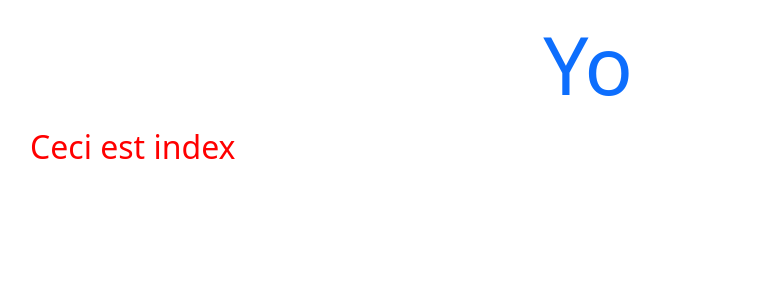
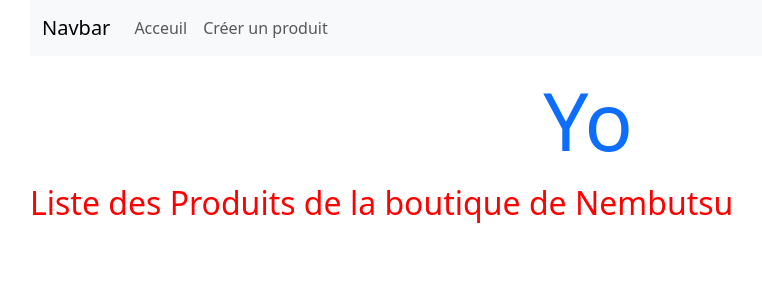
Before and after one commit to Ndeffoloic/TutoDjango, a Django app: page / in a window 1280 px wide. Shown: the top 300 px of the page, without its empty margins (52-814 px from the left). Run offline with Django 5.2, Linux system fonts and the light colour scheme; data that the repository does not hold is empty.

Commit message:
j'avais un problème dans ma classe views. En effet, je recupérais le prix en utilisant request.FILES au lieu de request.POST. Et après avoir corrigé ledit problème, au lieu de reprendre le remplissage du formulaire à 0 en rechargeant son URL depuis l'acceuil, je voulais relancer sa soumission, ce qui n'a pas, selon moi, permi à mettre à jour le truc. Voici le message d'erreur que j'avais: IntegrityError at /create-produit/ NOT NULL constraint failed: produits_produit.description Request Method:	POST Request URL:	http://127.0.0.1:8000/create-produit/ Django Version:	5.0.6 Exception Type:	IntegrityError Exception Value: NOT NULL constraint failed: produits_produit.description Exception Location:	C:\Users\loicn\Documents\Dev_perso\Formations\TutoDjango\venv\Lib\site-packages\django\db\backends\sqlite3\base.py, line 329, in execute Raised during:	produits.views.CreateProduct Python Executable:	C:\Users\loicn\Documents\Dev_perso\Formations\TutoDjango\venv\Scripts\python.exe Python Version:	3.11.0 Python Path: ['C:\\Users\\loicn\\Documents\\Dev_perso\\Formations\\TutoDjango',  'C:\\Users\\loicn\\AppData\\Local\\Programs\\Python\\Python311\\python311.zip',  'C:\\Users\\loicn\\AppData\\Local\\Programs\\Python\\Python311\\DLLs',  'C:\\Users\\loicn\\AppData\\Local\\Programs\\Python\\Python311\\Lib',  'C:\\Users\\loicn\\AppData\\Local\\Programs\\Python\\Python311',  'C:\\Users\\loicn\\Documents\\Dev_perso\\Formations\\TutoDjango\\venv',  'C:\\Users\\loicn\\Documents\\Dev_perso\\Formations\\TutoDjango\\venv\\Lib\\site-packages'] Server time:	Sat, 29 Jun 2024 11:42:13 +0000"""

```diff
--- a/produits/urls.py
+++ b/produits/urls.py
@@ -1,7 +1,10 @@
 from django.urls import path
 
-from .views import index
+from .views import CreateProduct, index
+
+app_name    = 'produits'
 
 urlpatterns = [
     path('', index, name = 'index'),
+    path('create-produit/', CreateProduct.as_view(),name='create_product'),
 ]
--- a/produits/views.py
+++ b/produits/views.py
@@ -1,6 +1,32 @@
 from django.shortcuts import HttpResponse, render
+from django.views import View
+
+from .models import Produit
 
 
 # Create your views here.
 def index(request, *args, **Kwargs) :
-    return render(request, 'index.html', {})
+    liste_produits = Produit.objects.all()
+    context  ={
+        'liste_produits' : liste_produits,
+        'nom' : "Produits de la boutique de Nembutsu",
+    }
+    return render(request, 'index.html', context)
+
+class CreateProduct(View):
+    def get(self, request, *args, **Kwargs):
+        return render( request, 'produits/create_product.html')
+
+    def post(self, request, *args, **Kwargs):
+        nom = request.POST.get('nom')
+        description = request.POST.get('description')
+        prix = request.POST.get('prix')
+        image = request.FILES.get('image')
+
+        produit = Produit(nom = nom, description = description, prix= prix, image = image)
+        produit.save()
+        # ou j'aurais pu faire  : produit = Produit.objects.create(nom = nom, etc...)
+        if produit :
+            return HttpResponse('Produit enregistré avec succès')
+        else :
+            return HttpResponse("Erreur lors de l'enregistrement du produit")
--- a/templates/index.html
+++ b/templates/index.html
@@ -9,13 +9,40 @@
     <title>Document</title>
 </head>
 <body>
+
     <div class="container">
-        <h1 class="display-1 text-primary mt-3 mb-3 text-center">
-            Yo
-        </h1>
-        <h2>
-            Ceci est index
-        </h2>
+        <nav class="navbar navbar-expand-lg navbar-light bg-light">
+            <div class="container-fluid">
+                <a class="navbar-brand" href="#">Navbar</a>
+                <button class="navbar-toggler" type="button" data-bs-toggle="collapse" data-bs-target="#navbarNav" aria-controls="navbarNav" aria-expanded="false" aria-label="Toggle navigation">
+                    <span class="navbar-toggler-icon"></span>
+                </button>
+                <div class="collapse navbar-collapse" id="navbarNav">
+                    <ul class="navbar-nav">
+                        <li class="nav-item">
+                            <a class="nav-link" href="{%url 'produits:index' %}">Acceuil</a>
+                        </li>
+                        <li class="nav-item">
+                            <a class="nav-link" href="{%url 'produits:create_product' %}">Créer un produit</a>
+                        </li>
+                    </ul>
+                </div>
+            </div>
+        </nav>
+        <h1 class="display-1 text-primary mt-3 mb-3 text-center">Yo</h1>
+        <h2>Liste des {{nom }}</h2>
+        <ul class="list-group">
+            {% for produit in liste_produits %}
+            <li class="list-group-item">
+                {% if produit.prix == 0 %}
+                <strong style="color: #F0124E;">{{produit.nom | upper}} - {{produit.prix}}</strong>
+                {% else %}
+                <strong style="color: #11e29c">{{produit.nom | upper}} - {{produit.prix}}</strong>
+                {% endif %}
+            </li>
+            {% endfor %}
+        </ul>
+    </div>
     </div>
 
     <script src="https://cdn.jsdelivr.net/npm/bootstrap@5.3.3/dist/js/bootstrap.bundle.min.js" integrity="sha384-YvpcrYf0tY3lHB60NNkmXc5s9fDVZLESaAA55NDzOxhy9GkcIdslK1eN7N6jIeHz" crossorigin="anonymous"></script>
```
Also changed, not shown: templates/produits/create_product.html (added, +39 -0 lines).
